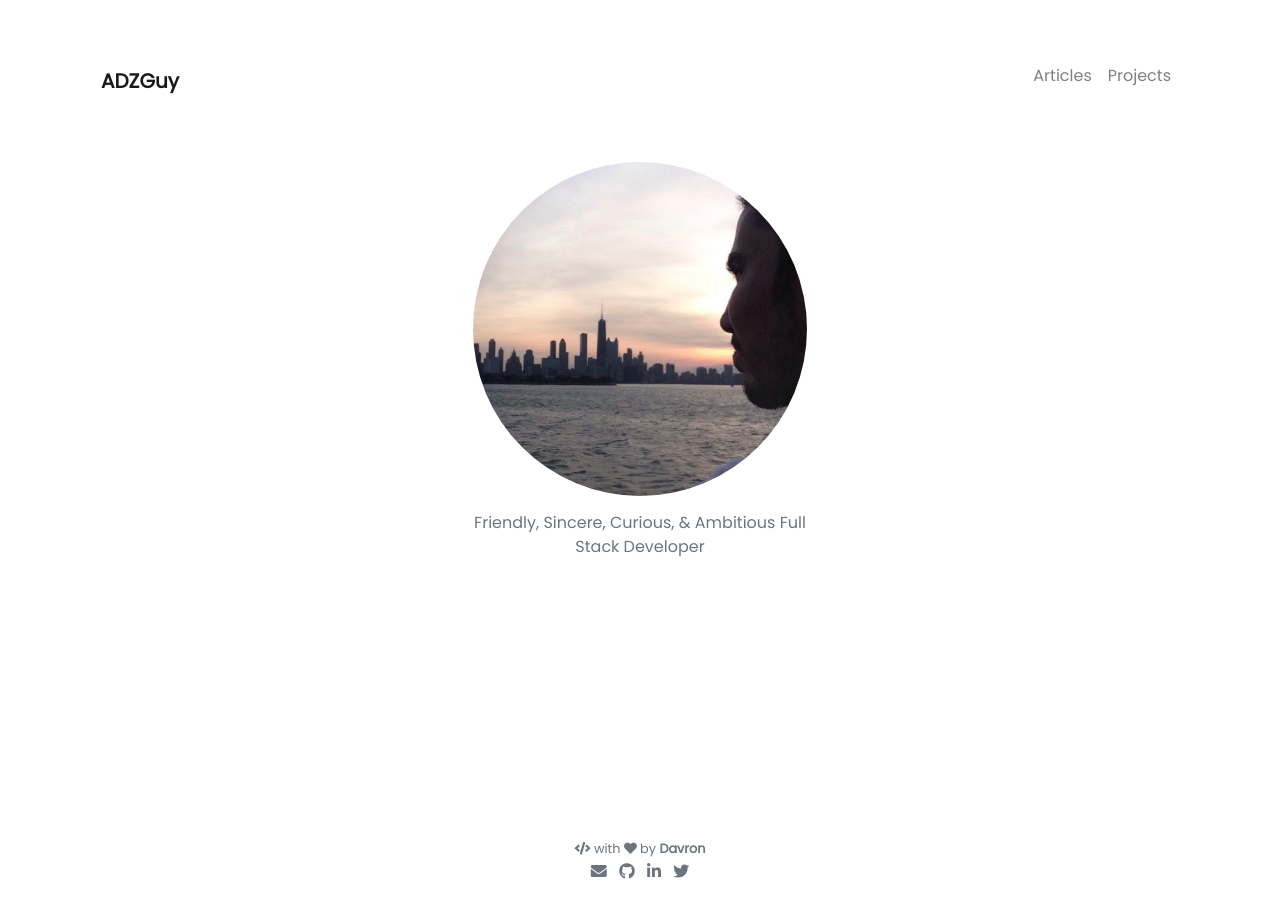
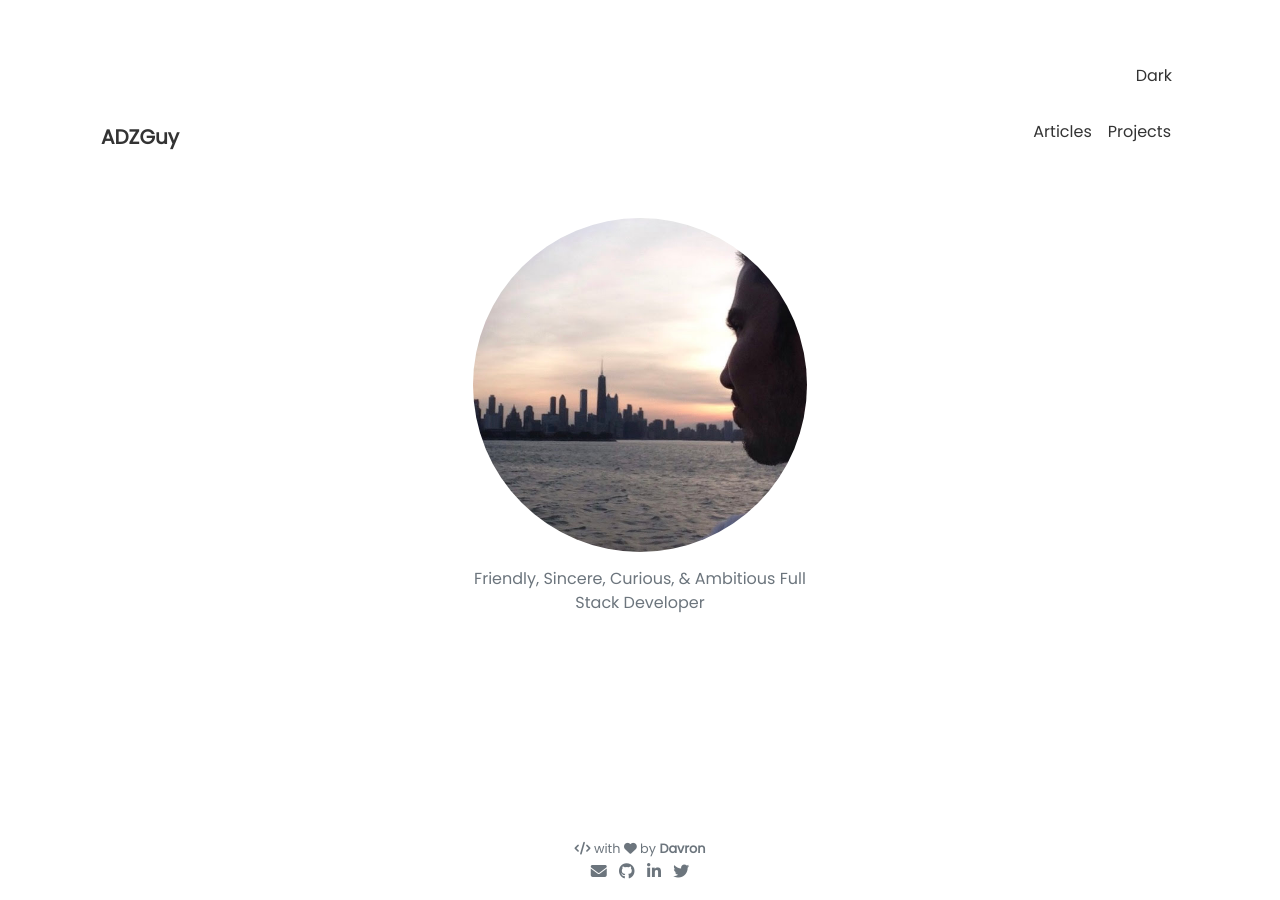
Before and after one commit to adzguy/portfolio, a Jekyll site: the page built from index.html, in a window 1280 px wide. Built offline with Jekyll 4.4.1, drawn with Linux system fonts in a browser that asks for light colours; nearby versions of some CDN libraries.

Commit message:
dark mode

```diff
--- a/_includes/head.html
+++ b/_includes/head.html
@@ -1,23 +1,43 @@
 <head>
-
-  <meta charset="utf-8">
-  <meta http-equiv="X-UA-Compatible" content="IE=edge">
-  <meta name="viewport" content="width=device-width, initial-scale=1">
-  <meta name="description" content="{{ site.description }}">
+  <meta charset="utf-8" />
+  <meta http-equiv="X-UA-Compatible" content="IE=edge" />
+  <meta name="viewport" content="width=device-width, initial-scale=1" />
+  <meta name="description" content="{{ site.description }}" />
 
   <title>{{ site.title }}</title>
-  <link rel="shortcut icon" type="image/x-icon" href="{{ '/assets/favicon.ico' | relative_url }}">
+  <link
+    rel="shortcut icon"
+    type="image/x-icon"
+    href="{{ '/assets/favicon.ico' | relative_url }}"
+  />
 
   <!-- Font Awesome CDN -->
-  <link rel="stylesheet" href="https://use.fontawesome.com/releases/v5.6.3/css/all.css">
+  <script
+    src="https://kit.fontawesome.com/691dbf8e46.js"
+    crossorigin="anonymous"
+  ></script>
 
+  <!-- <link
+    rel="stylesheet"
+    href="https://use.fontawesome.com/releases/v5.6.3/css/all.css"
+  /> -->
   <!-- Bootstrap CSS CDN -->
-  <link rel="stylesheet" href="https://stackpath.bootstrapcdn.com/bootstrap/4.3.1/css/bootstrap.min.css">
+  <link
+    rel="stylesheet"
+    href="https://stackpath.bootstrapcdn.com/bootstrap/4.3.1/css/bootstrap.min.css"
+  />
 
   <!-- Animate CSS CDN -->
-  <link rel="stylesheet" href="https://cdnjs.cloudflare.com/ajax/libs/animate.css/3.7.0/animate.css" type="text/css"/>
+  <link
+    rel="stylesheet"
+    href="https://cdnjs.cloudflare.com/ajax/libs/animate.css/3.7.0/animate.css"
+    type="text/css"
+  />
 
   <!-- Custom CSS -->
-  <link rel="stylesheet" href="{{ '/assets/css/style.css' | relative_url }}" type="text/css">
-
+  <link
+    rel="stylesheet"
+    href="{{ '/assets/css/style.css' | relative_url }}"
+    type="text/css"
+  />
 </head>
--- /dev/null
+++ b/_includes/mode.html
@@ -0,0 +1,11 @@
+<div class="container">
+  <div class="d-flex justify-content-end py-3 pr-2">
+    <a
+      href="{{title.url}}"
+      id="theme-toggle"
+      onclick="modeSwitcher()"
+      style="cursor: pointer"
+      role="button"
+    ></a>
+  </div>
+</div>
--- a/_includes/navbar.html
+++ b/_includes/navbar.html
@@ -1,22 +1,31 @@
-<nav class="navbar navbar-expand-lg navbar-light">
+<nav class="navbar navbar-expand-lg navbar-light navbar-custom">
+  <a class="navbar-brand" href="{{ site.baseurl }}/"
+    ><h5><b>{{ site.title }}</b></h5></a
+  >
 
-  <a class="navbar-brand" href="{{ site.baseurl }}/"><h5><b>{{ site.title }}</b></h5></a>
-
-  <button class="navbar-toggler" type="button" data-toggle="collapse" data-target="#navbarNavAltMarkup" aria-controls="navbarNavAltMarkup" aria-expanded="false" aria-label="Toggle navigation">
+  <button
+    class="navbar-toggler"
+    type="button"
+    data-toggle="collapse"
+    data-target="#navbarNavAltMarkup"
+    aria-controls="navbarNavAltMarkup"
+    aria-expanded="false"
+    aria-label="Toggle navigation"
+  >
     <span class="navbar-toggler-icon"></span>
   </button>
 
   <div class="collapse navbar-collapse" id="navbarNavAltMarkup">
     <div class="navbar-nav ml-auto">
-      {% assign pages = site.html_pages | sort: 'weight' %}
-      {% for site_page in pages %}
-        {% if site_page.title %}
-          {% unless site_page.url contains 'page' or site_page.url contains 'tags' %}
-            <a class="nav-item nav-link {% if page.url contains site_page.url %} active {% endif %}" href="{% if site_page.external_url %} {{ site_page.external_url }} {% else %} {{ site_page.url | relative_url }} {% endif %}">{{ site_page.title }}</a>
-          {% endunless %}
-        {% endif %}
-      {% endfor %}
+      {% assign pages = site.html_pages | sort: 'weight' %} {% for site_page in
+      pages %} {% if site_page.title %} {% unless site_page.url contains 'page'
+      or site_page.url contains 'tags' %}
+      <a
+        class="nav-item nav-link {% if page.url contains site_page.url %} active {% endif %}"
+        href="{% if site_page.external_url %} {{ site_page.external_url }} {% else %} {{ site_page.url | relative_url }} {% endif %}"
+        >{{ site_page.title }}</a
+      >
+      {% endunless %} {% endif %} {% endfor %}
     </div>
   </div>
-
 </nav>
--- a/_includes/scripts.html
+++ b/_includes/scripts.html
@@ -12,14 +12,19 @@
 
 <!-- wow.js CDN & Activation -->
 <script src="https://cdnjs.cloudflare.com/ajax/libs/wow/1.1.2/wow.js"></script>
-<script> new WOW().init(); </script>
+<script>
+  new WOW().init();
+</script>
 
 <!-- Card Animation jQuery -->
 <script src="{{ '/assets/js/card-animation.js' | relative_url }}"></script>
 
 <!-- Initialize all tooltips -->
 <script>
-$(function () {
-    $('[data-toggle="tooltip"]').tooltip()
-})
+  $(function () {
+    $('[data-toggle="tooltip"]').tooltip();
+  });
 </script>
+
+<!-- Mode switcher -->
+<script src="{{ '/assets/js/mode-switcher.js' | relative_url }}"></script>
--- a/_layouts/default.html
+++ b/_layouts/default.html
@@ -9,7 +9,7 @@
 
   <body class="d-flex flex-column h-100">
     <main class="flex-shrink-0 container mt-5">
-      {% include navbar.html %} {{ content }}
+      {% include mode.html %} {% include navbar.html %} {{ content }}
       <div id="fb-root"></div>
       <script
         async
--- /dev/null
+++ b/_sass/_mode.scss
@@ -0,0 +1,46 @@
+html,
+html[data-theme="light"] {
+  --link-color: $primary;
+  --main-background-color: $light;
+  --main-text-color: hsl(0, 0%, 20%);
+}
+
+html[data-theme="dark"] {
+  --link-color: rgb(100, 210, 255);
+  --main-background-color: hsl(0, 0%, 20%);
+  --main-text-color: hsl(0, 0%, 85%);
+}
+
+@media (prefers-color-scheme: dark) {
+  html,
+  html[data-theme="dark"] {
+    --link-color: rgb(100, 210, 255);
+    --main-background-color: hsl(0, 0%, 20%);
+    --main-text-color: hsl(0, 0%, 85%);
+  }
+
+  html[data-theme="light"] {
+    --link-color: rgb(0, 112, 201);
+    --main-background-color: $light;
+    --main-text-color: hsl(0, 0%, 20%);
+  }
+}
+
+body {
+  background-color: var(--main-background-color);
+  color: var(--main-text-color);
+  font-family: "Poppins", sans-serif;
+}
+
+a {
+  color: var(--link-color);
+}
+
+.navbar-custom .navbar-brand,
+.navbar-custom .navbar-text,
+.navbar-custom .collapse.navbar-collapse .navbar-nav a {
+  color: var(--main-text-color);
+  :hover {
+    color: var(--main-text-color);
+  }
+}
--- a/_sass/_navbar.scss
+++ b/_sass/_navbar.scss
@@ -1,15 +1,16 @@
 .link-after {
-    content: '';
+  content: "";
   display: block;
-    height: .15em;
+  height: 0.15em;
   background: $primary;
 }
 
-.nav-link, .navbar-brand {
+.nav-link,
+.navbar-brand {
   &::after {
     @extend .link-after;
     width: 0;
-        transition: width .35s;
+    transition: width 0.35s;
   }
 
   &:hover::after {
@@ -19,16 +20,16 @@
 
 .nav-item.active {
   font-weight: bold;
-
+  text-decoration: none;
   &::after {
     @extend .link-after;
-        width: 100%!important;
+    width: 100% !important;
   }
 }
 
 .navbar-brand {
   margin-bottom: -14px;
   &::after {
-        margin-top: -.25em;
+    margin-top: -0.25em;
   }
 }
--- a/_sass/portfolYOU.scss
+++ b/_sass/portfolYOU.scss
@@ -1,15 +1,8 @@
 @charset "utf-8";
 
 // Custom Fonts
-@import url('https://fonts.googleapis.com/css?family=Poppins');
+@import url("https://fonts.googleapis.com/css?family=Poppins");
 
 // Import partials from `sass_dir` (defaults to `_sass`)
-@import "variables",
-        "base",
-        "navbar",
-        "projects",
-        "articles",
-        "autumn",
-        "skills",
-        "timeline",
-        "404";
+@import "variables", "base", "navbar", "projects", "articles", "autumn",
+  "skills", "timeline", "404", "mode";
--- /dev/null
+++ b/assets/js/mode-switcher.js
@@ -0,0 +1,68 @@
+let systemInitiatedDark = window.matchMedia("(prefers-color-scheme: dark)");
+let theme = sessionStorage.getItem('theme');
+
+if (systemInitiatedDark.matches) {
+	document.getElementById("theme-toggle").innerHTML = "Light";
+} else {
+	document.getElementById("theme-toggle").innerHTML = "Dark";
+}
+
+function prefersColorTest(systemInitiatedDark) {
+  if (systemInitiatedDark.matches) {
+  	document.documentElement.setAttribute('data-theme', 'dark');
+   	document.getElementById("theme-toggle").innerHTML = "Light";
+   	sessionStorage.setItem('theme', '');
+  } else {
+  	document.documentElement.setAttribute('data-theme', 'light');
+    document.getElementById("theme-toggle").innerHTML = "Dark";
+    sessionStorage.setItem('theme', '');
+  }
+}
+systemInitiatedDark.addListener(prefersColorTest);
+
+
+function modeSwitcher() {
+	let theme = sessionStorage.getItem('theme');
+	if (theme === "dark") {
+		document.documentElement.setAttribute('data-theme', 'light');
+		sessionStorage.setItem('theme', 'light');
+		document.getElementById("theme-toggle").innerHTML = "<span class='alert-headingg'><svg xmlns='http://www.w3.org/2000/svg' width='24' height='24' fill='currentColor' class='bi bi-moon-stars-fill' viewBox='0 0 16 16'" + ">"
+		+ "<path d='M6 .278a.768.768 0 0 1 .08.858 7.208 7.208 0 0 0-.878 3.46c0 4.021 3.278 7.277 7.318 7.277.527 0 1.04-.055 1.533-.16a.787.787 0 0 1 .81.316.733.733 0 0 1-.031.893A8.349 8.349 0 0 1 8.344 16C3.734 16 0 12.286 0 7.71 0 4.266 2.114 1.312 5.124.06A.752.752 0 0 1 6 .278zM4.858 1.311A7.269 7.269 0 0 0 1.025 7.71c0 4.02 3.279 7.276 7.319 7.276a7.316 7.316 0 0 0 5.205-2.162c-.337.042-.68.063-1.029.063-4.61 0-8.343-3.714-8.343-8.29 0-1.167.242-2.278.681-3.286z'/>"
+		+ "<path d='M10.794 3.148a.217.217 0 0 1 .412 0l.387 1.162c.173.518.579.924 1.097 1.097l1.162.387a.217.217 0 0 1 0 .412l-1.162.387a1.734 1.734 0 0 0-1.097 1.097l-.387 1.162a.217.217 0 0 1-.412 0l-.387-1.162A1.734 1.734 0 0 0 9.31 6.593l-1.162-.387a.217.217 0 0 1 0-.412l1.162-.387a1.734 1.734 0 0 0 1.097-1.097l.387-1.162zM13.863.099a.145.145 0 0 1 .274 0l.258.774c.115.346.386.617.732.732l.774.258a.145.145 0 0 1 0 .274l-.774.258a1.156 1.156 0 0 0-.732.732l-.258.774a.145.145 0 0 1-.274 0l-.258-.774a1.156 1.156 0 0 0-.732-.732l-.774-.258a.145.145 0 0 1 0-.274l.774-.258c.346-.115.617-.386.732-.732L13.863.1z'/>"
+	  +"</svg><" + "/span>";
+	}	else if (theme === "light") {
+		document.documentElement.setAttribute('data-theme', 'dark');
+		sessionStorage.setItem('theme', 'dark');
+		document.getElementById("theme-toggle").innerHTML = "<span class='alert-headingg'><svg xmlns='http://www.w3.org/2000/svg' width='24' height='24' fill='currentColor' class='bi bi-brightness-high' viewBox='0 0 16 16'" + ">"
+		+ "<path d='M8 11a3 3 0 1 1 0-6 3 3 0 0 1 0 6zm0 1a4 4 0 1 0 0-8 4 4 0 0 0 0 8zM8 0a.5.5 0 0 1 .5.5v2a.5.5 0 0 1-1 0v-2A.5.5 0 0 1 8 0zm0 13a.5.5 0 0 1 .5.5v2a.5.5 0 0 1-1 0v-2A.5.5 0 0 1 8 13zm8-5a.5.5 0 0 1-.5.5h-2a.5.5 0 0 1 0-1h2a.5.5 0 0 1 .5.5zM3 8a.5.5 0 0 1-.5.5h-2a.5.5 0 0 1 0-1h2A.5.5 0 0 1 3 8zm10.657-5.657a.5.5 0 0 1 0 .707l-1.414 1.415a.5.5 0 1 1-.707-.708l1.414-1.414a.5.5 0 0 1 .707 0zm-9.193 9.193a.5.5 0 0 1 0 .707L3.05 13.657a.5.5 0 0 1-.707-.707l1.414-1.414a.5.5 0 0 1 .707 0zm9.193 2.121a.5.5 0 0 1-.707 0l-1.414-1.414a.5.5 0 0 1 .707-.707l1.414 1.414a.5.5 0 0 1 0 .707zM4.464 4.465a.5.5 0 0 1-.707 0L2.343 3.05a.5.5 0 1 1 .707-.707l1.414 1.414a.5.5 0 0 1 0 .708z'/>"
+	  +"</svg><" + "/span>";
+	} else if (systemInitiatedDark.matches) {
+		document.documentElement.setAttribute('data-theme', 'light');
+		sessionStorage.setItem('theme', 'light');
+		document.getElementById("theme-toggle").innerHTML = "<span class='alert-headingg'><svg xmlns='http://www.w3.org/2000/svg' width='24' height='24' fill='currentColor' class='bi bi-moon-stars-fill' viewBox='0 0 16 16'" + ">"
+		+ "<path d='M6 .278a.768.768 0 0 1 .08.858 7.208 7.208 0 0 0-.878 3.46c0 4.021 3.278 7.277 7.318 7.277.527 0 1.04-.055 1.533-.16a.787.787 0 0 1 .81.316.733.733 0 0 1-.031.893A8.349 8.349 0 0 1 8.344 16C3.734 16 0 12.286 0 7.71 0 4.266 2.114 1.312 5.124.06A.752.752 0 0 1 6 .278zM4.858 1.311A7.269 7.269 0 0 0 1.025 7.71c0 4.02 3.279 7.276 7.319 7.276a7.316 7.316 0 0 0 5.205-2.162c-.337.042-.68.063-1.029.063-4.61 0-8.343-3.714-8.343-8.29 0-1.167.242-2.278.681-3.286z'/>"
+		+ "<path d='M10.794 3.148a.217.217 0 0 1 .412 0l.387 1.162c.173.518.579.924 1.097 1.097l1.162.387a.217.217 0 0 1 0 .412l-1.162.387a1.734 1.734 0 0 0-1.097 1.097l-.387 1.162a.217.217 0 0 1-.412 0l-.387-1.162A1.734 1.734 0 0 0 9.31 6.593l-1.162-.387a.217.217 0 0 1 0-.412l1.162-.387a1.734 1.734 0 0 0 1.097-1.097l.387-1.162zM13.863.099a.145.145 0 0 1 .274 0l.258.774c.115.346.386.617.732.732l.774.258a.145.145 0 0 1 0 .274l-.774.258a1.156 1.156 0 0 0-.732.732l-.258.774a.145.145 0 0 1-.274 0l-.258-.774a1.156 1.156 0 0 0-.732-.732l-.774-.258a.145.145 0 0 1 0-.274l.774-.258c.346-.115.617-.386.732-.732L13.863.1z'/>"
+	  +"</svg><" + "/span>";
+	} else {
+		document.documentElement.setAttribute('data-theme', 'dark');
+		sessionStorage.setItem('theme', 'dark');
+		document.getElementById("theme-toggle").innerHTML = "<span class='alert-headingg'><svg xmlns='http://www.w3.org/2000/svg' width='24' height='24' fill='currentColor' class='bi bi-brightness-high' viewBox='0 0 16 16'" + ">"
+		+ "<path d='M8 11a3 3 0 1 1 0-6 3 3 0 0 1 0 6zm0 1a4 4 0 1 0 0-8 4 4 0 0 0 0 8zM8 0a.5.5 0 0 1 .5.5v2a.5.5 0 0 1-1 0v-2A.5.5 0 0 1 8 0zm0 13a.5.5 0 0 1 .5.5v2a.5.5 0 0 1-1 0v-2A.5.5 0 0 1 8 13zm8-5a.5.5 0 0 1-.5.5h-2a.5.5 0 0 1 0-1h2a.5.5 0 0 1 .5.5zM3 8a.5.5 0 0 1-.5.5h-2a.5.5 0 0 1 0-1h2A.5.5 0 0 1 3 8zm10.657-5.657a.5.5 0 0 1 0 .707l-1.414 1.415a.5.5 0 1 1-.707-.708l1.414-1.414a.5.5 0 0 1 .707 0zm-9.193 9.193a.5.5 0 0 1 0 .707L3.05 13.657a.5.5 0 0 1-.707-.707l1.414-1.414a.5.5 0 0 1 .707 0zm9.193 2.121a.5.5 0 0 1-.707 0l-1.414-1.414a.5.5 0 0 1 .707-.707l1.414 1.414a.5.5 0 0 1 0 .707zM4.464 4.465a.5.5 0 0 1-.707 0L2.343 3.05a.5.5 0 1 1 .707-.707l1.414 1.414a.5.5 0 0 1 0 .708z'/>"
+	  +"</svg><" + "/span>";
+	}
+}
+
+if (theme === "dark") {
+	document.documentElement.setAttribute('data-theme', 'dark');
+	sessionStorage.setItem('theme', 'dark');
+	document.getElementById("theme-toggle").innerHTML = "<span class='alert-headingg'><svg xmlns='http://www.w3.org/2000/svg' width='24' height='24' fill='currentColor' class='bi bi-brightness-high' viewBox='0 0 16 16'" + ">"
+	+ "<path d='M8 11a3 3 0 1 1 0-6 3 3 0 0 1 0 6zm0 1a4 4 0 1 0 0-8 4 4 0 0 0 0 8zM8 0a.5.5 0 0 1 .5.5v2a.5.5 0 0 1-1 0v-2A.5.5 0 0 1 8 0zm0 13a.5.5 0 0 1 .5.5v2a.5.5 0 0 1-1 0v-2A.5.5 0 0 1 8 13zm8-5a.5.5 0 0 1-.5.5h-2a.5.5 0 0 1 0-1h2a.5.5 0 0 1 .5.5zM3 8a.5.5 0 0 1-.5.5h-2a.5.5 0 0 1 0-1h2A.5.5 0 0 1 3 8zm10.657-5.657a.5.5 0 0 1 0 .707l-1.414 1.415a.5.5 0 1 1-.707-.708l1.414-1.414a.5.5 0 0 1 .707 0zm-9.193 9.193a.5.5 0 0 1 0 .707L3.05 13.657a.5.5 0 0 1-.707-.707l1.414-1.414a.5.5 0 0 1 .707 0zm9.193 2.121a.5.5 0 0 1-.707 0l-1.414-1.414a.5.5 0 0 1 .707-.707l1.414 1.414a.5.5 0 0 1 0 .707zM4.464 4.465a.5.5 0 0 1-.707 0L2.343 3.05a.5.5 0 1 1 .707-.707l1.414 1.414a.5.5 0 0 1 0 .708z'/>"
+  +"</svg><" + "/span>";
+} else if (theme === "light") {
+	document.documentElement.setAttribute('data-theme', 'light');
+	sessionStorage.setItem('theme', 'light');
+	document.getElementById("theme-toggle").innerHTML = "<span class='alert-headingg'><svg xmlns='http://www.w3.org/2000/svg' width='24' height='24' fill='currentColor' class='bi bi-moon-stars-fill' viewBox='0 0 16 16'" + ">"
+	+ "<path d='M6 .278a.768.768 0 0 1 .08.858 7.208 7.208 0 0 0-.878 3.46c0 4.021 3.278 7.277 7.318 7.277.527 0 1.04-.055 1.533-.16a.787.787 0 0 1 .81.316.733.733 0 0 1-.031.893A8.349 8.349 0 0 1 8.344 16C3.734 16 0 12.286 0 7.71 0 4.266 2.114 1.312 5.124.06A.752.752 0 0 1 6 .278zM4.858 1.311A7.269 7.269 0 0 0 1.025 7.71c0 4.02 3.279 7.276 7.319 7.276a7.316 7.316 0 0 0 5.205-2.162c-.337.042-.68.063-1.029.063-4.61 0-8.343-3.714-8.343-8.29 0-1.167.242-2.278.681-3.286z'/>"
+	+ "<path d='M10.794 3.148a.217.217 0 0 1 .412 0l.387 1.162c.173.518.579.924 1.097 1.097l1.162.387a.217.217 0 0 1 0 .412l-1.162.387a1.734 1.734 0 0 0-1.097 1.097l-.387 1.162a.217.217 0 0 1-.412 0l-.387-1.162A1.734 1.734 0 0 0 9.31 6.593l-1.162-.387a.217.217 0 0 1 0-.412l1.162-.387a1.734 1.734 0 0 0 1.097-1.097l.387-1.162zM13.863.099a.145.145 0 0 1 .274 0l.258.774c.115.346.386.617.732.732l.774.258a.145.145 0 0 1 0 .274l-.774.258a1.156 1.156 0 0 0-.732.732l-.258.774a.145.145 0 0 1-.274 0l-.258-.774a1.156 1.156 0 0 0-.732-.732l-.774-.258a.145.145 0 0 1 0-.274l.774-.258c.346-.115.617-.386.732-.732L13.863.1z'/>"
+  +"</svg><" + "/span>";
+}
```
Lines whose indentation alone changed are shown as unchanged.
